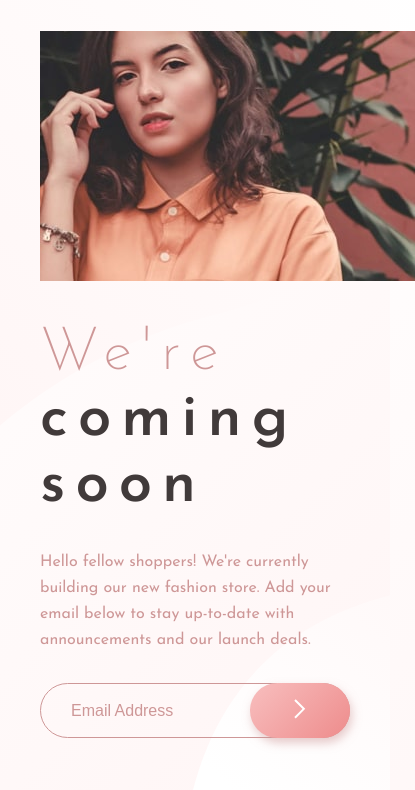
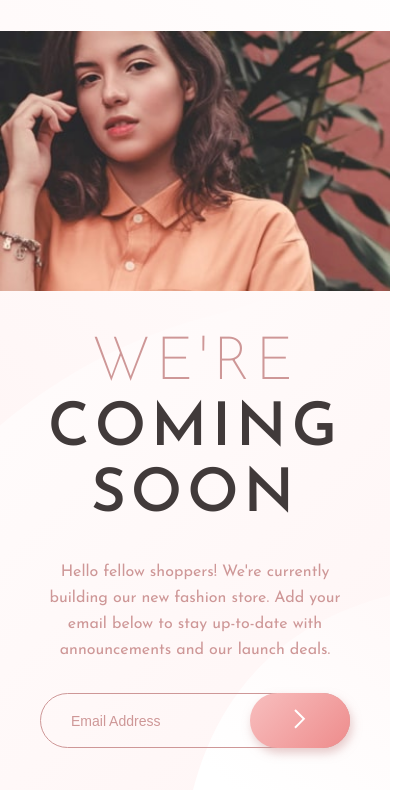
Before and after one commit to GAGAN3127/comming_soon, a plain HTML site: page index.html in a window 390 px wide. Shown: the part 54-844 px from the top of the page, 415 px wide, since content can reach past the window. Drawn offline with Linux system fonts and the light colour scheme; a script that the page names is missing.

Commit message:
Update style.css

```diff
--- a/style.css
+++ b/style.css
@@ -53,21 +53,27 @@ body {
 h1 {
 	color: hsl(0, 6%, 24%);
 	font-size: 60px;
-	letter-spacing: 10px;
+	letter-spacing: 5px;
 	line-height: 1.1;
 	margin-bottom: 0;
+	text-transform: uppercase;
+	text-align: center;
 
 }
 
 h1 span {
 	color: hsl(0, 36%, 70%);
 	font-weight: 200;
+
+
+
 }
 
 p {
 	color: hsl(0, 36%, 70%);
 	line-height: 26px;
 	margin: 30px 0;
+	text-align: center;
 
 }
 
@@ -90,8 +96,11 @@ input {
 
 input::placeholder {
 	color: hsl(0, 36%, 70%);
+
 }
-
+#email{
+	font-size: 14px;
+}
 
 
 button {
@@ -119,6 +128,9 @@ button {
 
 	.bg-mobile {
 		display: block;
+		margin-left: -40px;
+		margin-right: -40px;
+		width: calc(100% + 80px);
 
 	}
 
```
